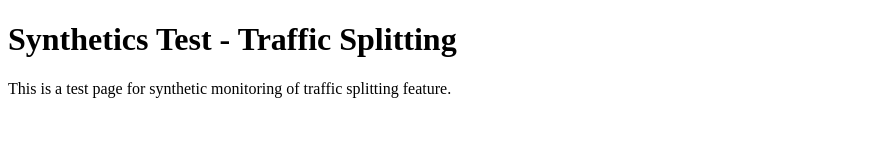
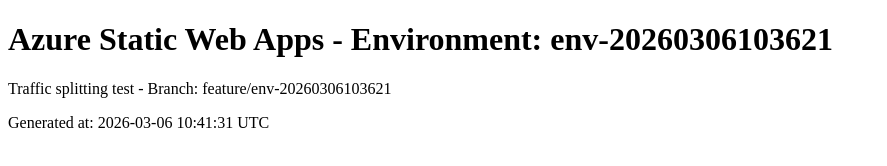
Before and after one commit to skylathadani-ms/synthetics-swa-traffic-20260306103621, a plain HTML site: page index.html in a window 1280 px wide. Shown: the whole page, without its empty margins (0-887 px from the left). Drawn offline with Linux system fonts and the light colour scheme.

Commit message:
Update index.html for env-20260306103621

```diff
--- a/index.html
+++ b/index.html
@@ -1,10 +1,11 @@
 <!DOCTYPE html>
 <html>
 <head>
-<title>Synthetics Test - Traffic Splitting</title>
+<title>Environment: env-20260306103621</title>
 </head>
 <body>
-<h1>Synthetics Test - Traffic Splitting</h1>
-<p>This is a test page for synthetic monitoring of traffic splitting feature.</p>
+<h1>Azure Static Web Apps - Environment: env-20260306103621</h1>
+<p>Traffic splitting test - Branch: feature/env-20260306103621</p>
+<p>Generated at: 2026-03-06 10:41:31 UTC</p>
 </body>
 </html>
```
